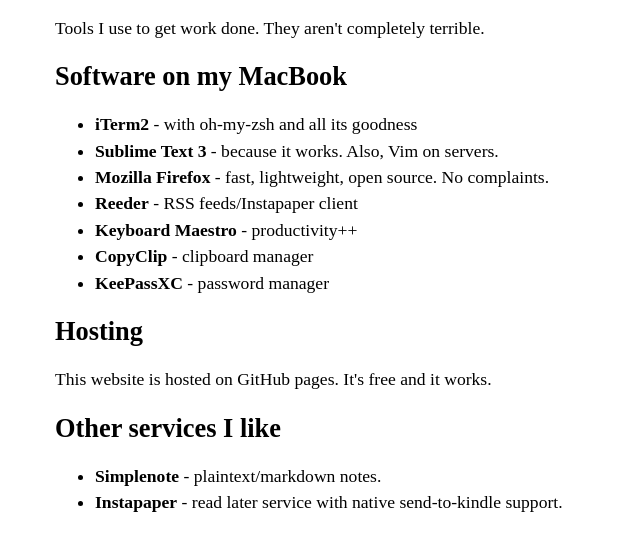
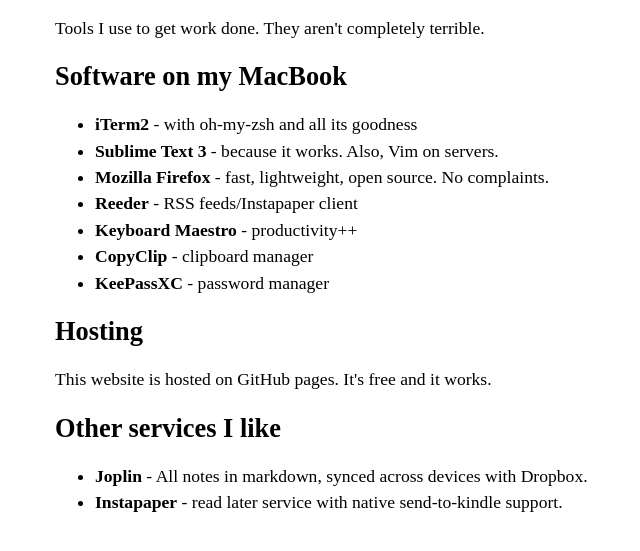
Before and after one commit to shrvn-k/shrvn-k.github.io, a plain HTML site: page what-i-use.html in a window 1280 px wide. Shown: the part 105-656 px from the top of the page, without its empty margins (189-829 px from the left). Drawn offline with Linux system fonts and the light colour scheme.

Commit message:
M  what-i-use.html

```diff
--- a/what-i-use.html
+++ b/what-i-use.html
@@ -39,7 +39,7 @@
 	<h2>Other services I like</h2>
 	<p>
 		<ul>
-			<li><b>Simplenote</b> - plaintext/markdown notes.</li>
+			<li><b>Joplin</b> - All notes in markdown, synced across devices with Dropbox.</li>
 			<li><b>Instapaper</b> - read later service with native send-to-kindle support.</li>
 
 		</ul>
```
